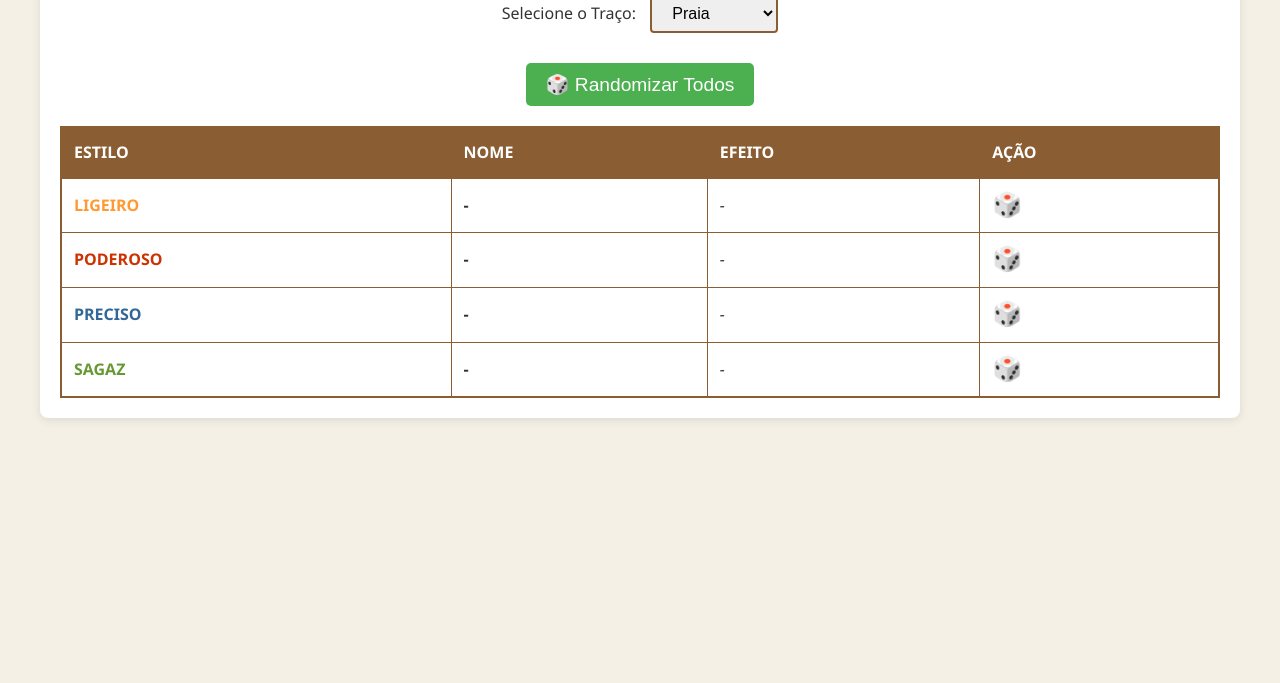
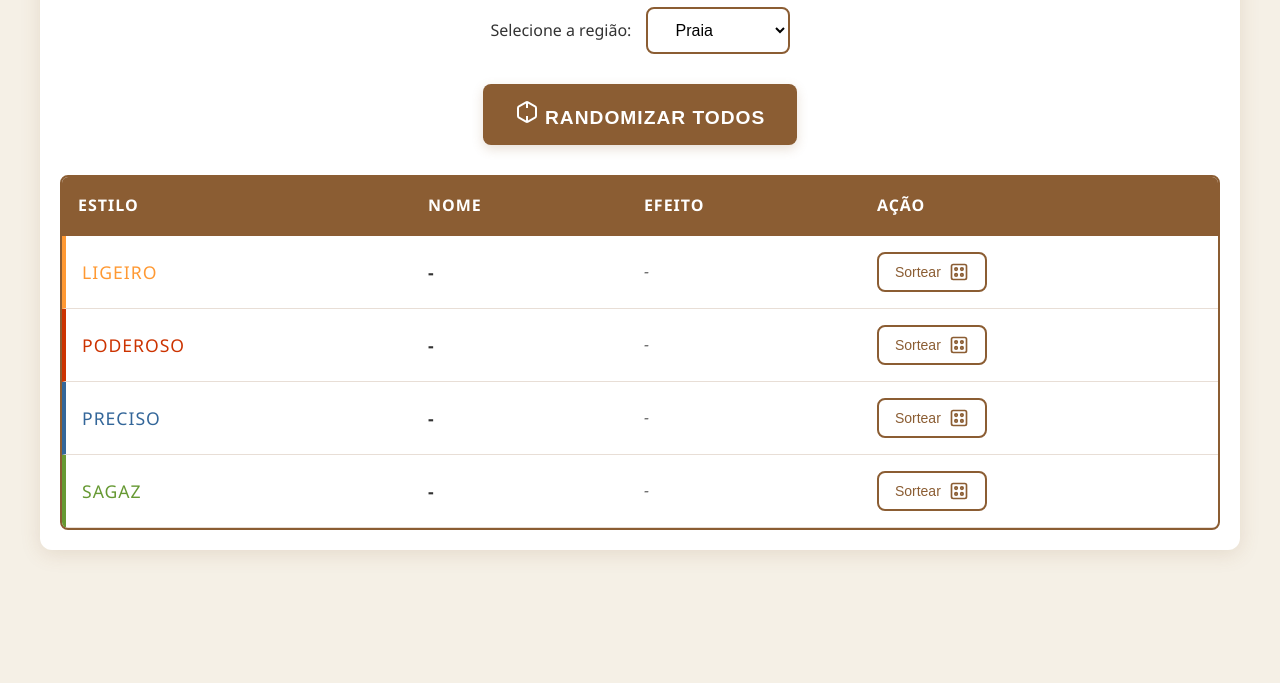
Before and after one commit to willokko/wilderfeast-food, a plain HTML site: page index.html in a window 1280 px wide. Shown: the part 117-800 px from the top of the page. Drawn offline with Linux system fonts and the light colour scheme.

Commit message:
melhoria no css e interface

```diff
--- a/index.html
+++ b/index.html
@@ -11,7 +11,7 @@
         <header>
             <h1>Wilderfeast - Sorteador de Ingredientes</h1>
             <div class="trait-selector">
-                <label for="traco">Selecione o Traço:</label>
+                <label for="traco">Selecione a região:</label>
                 <select id="traco">
                     <option value="1">Praia</option>
                     <option value="2">Arvoredo</option>
@@ -24,7 +24,14 @@
 
         <main>
             <div class="random-all-container">
-                <button id="random-all-button" class="random-all-button">🎲 Randomizar Todos</button>
+                <button id="random-all-button" class="random-all-button">
+                    <svg width="24" height="24" viewBox="0 0 24 24" fill="none" stroke="currentColor" stroke-width="2">
+                        <path d="M21 16V8a2 2 0 0 0-1-1.73l-7-4a2 2 0 0 0-2 0l-7 4A2 2 0 0 0 3 8v8a2 2 0 0 0 1 1.73l7 4a2 2 0 0 0 2 0l7-4A2 2 0 0 0 21 16z"></path>
+                        <path d="M12 22v-6"></path>
+                        <path d="M12 8V2"></path>
+                    </svg>
+                    Randomizar Todos
+                </button>
             </div>
             <table class="ingredients-table">
                 <thead>
@@ -40,25 +47,65 @@
                         <td rowspan="1" class="style-cell">LIGEIRO</td>
                         <td class="nome-cell" id="ligeiro-nome">-</td>
                         <td class="efeito-cell" id="ligeiro-efeito">-</td>
-                        <td rowspan="1"><button class="dice-button" data-style="Ligeiro">🎲</button></td>
+                        <td rowspan="1">
+                            <button class="dice-button" data-style="Ligeiro">
+                                <svg width="20" height="20" viewBox="0 0 24 24" fill="none" stroke="currentColor" stroke-width="2">
+                                    <path d="M19 3H5c-1.1 0-2 .9-2 2v14c0 1.1.9 2 2 2h14c1.1 0 2-.9 2-2V5c0-1.1-.9-2-2-2z"></path>
+                                    <circle cx="8.5" cy="8.5" r="1.5"></circle>
+                                    <circle cx="15.5" cy="8.5" r="1.5"></circle>
+                                    <circle cx="15.5" cy="15.5" r="1.5"></circle>
+                                    <circle cx="8.5" cy="15.5" r="1.5"></circle>
+                                </svg>
+                            </button>
+                        </td>
                     </tr>
                     <tr class="style-poderoso">
                         <td rowspan="1" class="style-cell">PODEROSO</td>
                         <td class="nome-cell" id="poderoso-nome">-</td>
                         <td class="efeito-cell" id="poderoso-efeito">-</td>
-                        <td rowspan="1"><button class="dice-button" data-style="Poderoso">🎲</button></td>
+                        <td rowspan="1">
+                            <button class="dice-button" data-style="Poderoso">
+                                <svg width="20" height="20" viewBox="0 0 24 24" fill="none" stroke="currentColor" stroke-width="2">
+                                    <path d="M19 3H5c-1.1 0-2 .9-2 2v14c0 1.1.9 2 2 2h14c1.1 0 2-.9 2-2V5c0-1.1-.9-2-2-2z"></path>
+                                    <circle cx="8.5" cy="8.5" r="1.5"></circle>
+                                    <circle cx="15.5" cy="8.5" r="1.5"></circle>
+                                    <circle cx="15.5" cy="15.5" r="1.5"></circle>
+                                    <circle cx="8.5" cy="15.5" r="1.5"></circle>
+                                </svg>
+                            </button>
+                        </td>
                     </tr>
                     <tr class="style-preciso">
                         <td rowspan="1" class="style-cell">PRECISO</td>
                         <td class="nome-cell" id="preciso-nome">-</td>
                         <td class="efeito-cell" id="preciso-efeito">-</td>
-                        <td rowspan="1"><button class="dice-button" data-style="Preciso">🎲</button></td>
+                        <td rowspan="1">
+                            <button class="dice-button" data-style="Preciso">
+                                <svg width="20" height="20" viewBox="0 0 24 24" fill="none" stroke="currentColor" stroke-width="2">
+                                    <path d="M19 3H5c-1.1 0-2 .9-2 2v14c0 1.1.9 2 2 2h14c1.1 0 2-.9 2-2V5c0-1.1-.9-2-2-2z"></path>
+                                    <circle cx="8.5" cy="8.5" r="1.5"></circle>
+                                    <circle cx="15.5" cy="8.5" r="1.5"></circle>
+                                    <circle cx="15.5" cy="15.5" r="1.5"></circle>
+                                    <circle cx="8.5" cy="15.5" r="1.5"></circle>
+                                </svg>
+                            </button>
+                        </td>
                     </tr>
                     <tr class="style-sagaz">
                         <td rowspan="1" class="style-cell">SAGAZ</td>
                         <td class="nome-cell" id="sagaz-nome">-</td>
                         <td class="efeito-cell" id="sagaz-efeito">-</td>
-                        <td rowspan="1"><button class="dice-button" data-style="Sagaz">🎲</button></td>
+                        <td rowspan="1">
+                            <button class="dice-button" data-style="Sagaz">
+                                <svg width="20" height="20" viewBox="0 0 24 24" fill="none" stroke="currentColor" stroke-width="2">
+                                    <path d="M19 3H5c-1.1 0-2 .9-2 2v14c0 1.1.9 2 2 2h14c1.1 0 2-.9 2-2V5c0-1.1-.9-2-2-2z"></path>
+                                    <circle cx="8.5" cy="8.5" r="1.5"></circle>
+                                    <circle cx="15.5" cy="8.5" r="1.5"></circle>
+                                    <circle cx="15.5" cy="15.5" r="1.5"></circle>
+                                    <circle cx="8.5" cy="15.5" r="1.5"></circle>
+                                </svg>
+                            </button>
+                        </td>
                     </tr>
                 </tbody>
             </table>
--- a/styles/style.css
+++ b/styles/style.css
@@ -20,6 +20,7 @@ body {
     color: var(--color-text);
     line-height: 1.6;
     padding: 20px;
+    min-height: 100vh;
 }
 
 .container {
@@ -27,8 +28,8 @@ body {
     margin: 0 auto;
     background-color: white;
     padding: 20px;
-    border-radius: 8px;
-    box-shadow: 0 2px 10px rgba(0, 0, 0, 0.1);
+    border-radius: 12px;
+    box-shadow: 0 4px 20px rgba(139, 93, 51, 0.15);
 }
 
 header {
@@ -39,6 +40,8 @@ header {
 h1 {
     color: var(--color-border);
     margin-bottom: 20px;
+    font-size: 2.5em;
+    text-shadow: 1px 1px 2px rgba(0,0,0,0.1);
 }
 
 .trait-selector {
@@ -46,72 +49,110 @@ h1 {
 }
 
 select {
-    padding: 8px 16px;
+    padding: 12px 24px;
     font-size: 16px;
     border: 2px solid var(--color-border);
-    border-radius: 4px;
+    border-radius: 8px;
     margin-left: 10px;
+    background-color: white;
+    cursor: pointer;
+    transition: all 0.3s ease;
+}
+
+select:hover {
+    border-color: var(--color-border);
+    box-shadow: 0 0 8px rgba(139, 93, 51, 0.2);
 }
 
 .ingredients-table {
     width: 100%;
-    border-collapse: collapse;
+    border-collapse: separate;
+    border-spacing: 0;
     margin-top: 20px;
     background-color: #fff;
     border: 2px solid var(--color-border);
+    border-radius: 8px;
+    overflow: hidden;
 }
 
 .ingredients-table th,
 .ingredients-table td {
-    padding: 12px;
+    padding: 16px;
     text-align: left;
-    border: 1px solid var(--color-border);
+    border-bottom: 1px solid rgba(139, 93, 51, 0.2);
 }
 
 .ingredients-table th {
     background-color: var(--color-border);
     color: white;
     font-weight: bold;
+    text-transform: uppercase;
+    letter-spacing: 1px;
 }
 
-.style-ligeiro td:first-child {
-    color: var(--color-ligeiro);
-    font-weight: bold;
+.style-cell {
+    font-size: 1.1em;
+    letter-spacing: 1px;
+    text-transform: uppercase;
 }
 
-.style-poderoso td:first-child {
-    color: var(--color-poderoso);
-    font-weight: bold;
+.style-ligeiro .style-cell {
+    color: var(--color-ligeiro);
+    border-left: 4px solid var(--color-ligeiro);
 }
 
-.style-preciso td:first-child {
-    color: var(--color-preciso);
-    font-weight: bold;
+.style-poderoso .style-cell {
+    color: var(--color-poderoso);
+    border-left: 4px solid var(--color-poderoso);
 }
 
-.style-sagaz td:first-child {
+.style-preciso .style-cell {
+    color: var(--color-preciso);
+    border-left: 4px solid var(--color-preciso);
+}
+
+.style-sagaz .style-cell {
     color: var(--color-sagaz);
-    font-weight: bold;
+    border-left: 4px solid var(--color-sagaz);
 }
 
 .dice-button {
     background: none;
-    border: none;
-    font-size: 24px;
+    border: 2px solid currentColor;
+    border-radius: 8px;
+    padding: 8px 16px;
+    font-size: 16px;
     cursor: pointer;
-    transition: transform 0.2s;
+    transition: all 0.3s ease;
+    color: var(--color-border);
+    display: flex;
+    align-items: center;
+    gap: 8px;
+}
+
+.dice-button::before {
+    content: "Sortear";
+    font-size: 14px;
 }
 
 .dice-button:hover {
-    transform: scale(1.2);
+    transform: translateY(-2px);
+    box-shadow: 0 4px 8px rgba(0,0,0,0.1);
+}
+
+.dice-button:active {
+    transform: translateY(0);
 }
 
 .nome-cell {
     font-weight: bold;
+    font-size: 1.1em;
 }
 
 .efeito-cell {
     font-style: italic;
+    color: #666;
+    line-height: 1.6;
 }
 
 /* Estilo para ingredientes com variação */
@@ -145,39 +186,71 @@ select {
     vertical-align: middle;
 }
 
+.random-all-container {
+    text-align: center;
+    margin-bottom: 30px;
+}
+
+.random-all-button {
+    padding: 16px 32px;
+    font-size: 1.2em;
+    background-color: var(--color-border);
+    color: white;
+    border: none;
+    border-radius: 8px;
+    cursor: pointer;
+    transition: all 0.3s ease;
+    text-transform: uppercase;
+    letter-spacing: 1px;
+    font-weight: bold;
+    box-shadow: 0 4px 12px rgba(139, 93, 51, 0.2);
+}
+
+.random-all-button:hover {
+    background-color: #7a4f2d;
+    transform: translateY(-2px);
+    box-shadow: 0 6px 16px rgba(139, 93, 51, 0.3);
+}
+
+.random-all-button:active {
+    transform: translateY(0);
+}
+
+@keyframes highlight {
+    0% {
+        background-color: rgba(139, 93, 51, 0.1);
+    }
+    100% {
+        background-color: transparent;
+    }
+}
+
+.highlight {
+    animation: highlight 1s ease-out;
+}
+
 /* Responsividade */
 @media (max-width: 768px) {
     .container {
-        padding: 10px;
+        padding: 15px;
     }
 
     .ingredients-table th,
     .ingredients-table td {
-        padding: 8px;
+        padding: 12px;
         font-size: 14px;
     }
 
-    .dice-button {
-        font-size: 20px;
+    h1 {
+        font-size: 1.8em;
+    }
+
+    select {
+        padding: 8px 16px;
+    }
+
+    .random-all-button {
+        padding: 12px 24px;
+        font-size: 1em;
     }
 }
-
-.random-all-container {
-    text-align: center;
-    margin-bottom: 20px;
-}
-
-.random-all-button {
-    padding: 10px 20px;
-    font-size: 1.2em;
-    background-color: #4CAF50;
-    color: white;
-    border: none;
-    border-radius: 5px;
-    cursor: pointer;
-    transition: background-color 0.3s;
-}
-
-.random-all-button:hover {
-    background-color: #45a049;
-}
```
Also changed, not shown: scripts/script.js (+36 -16 lines).
